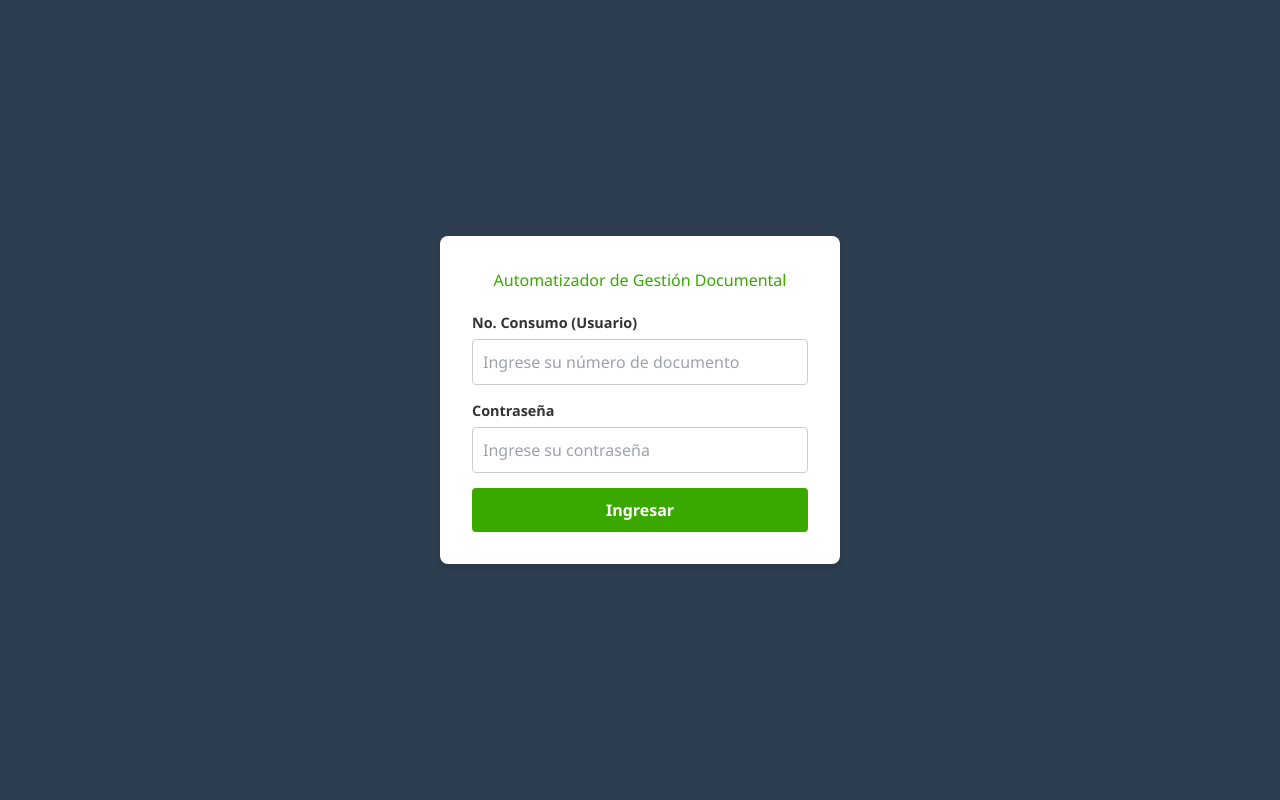
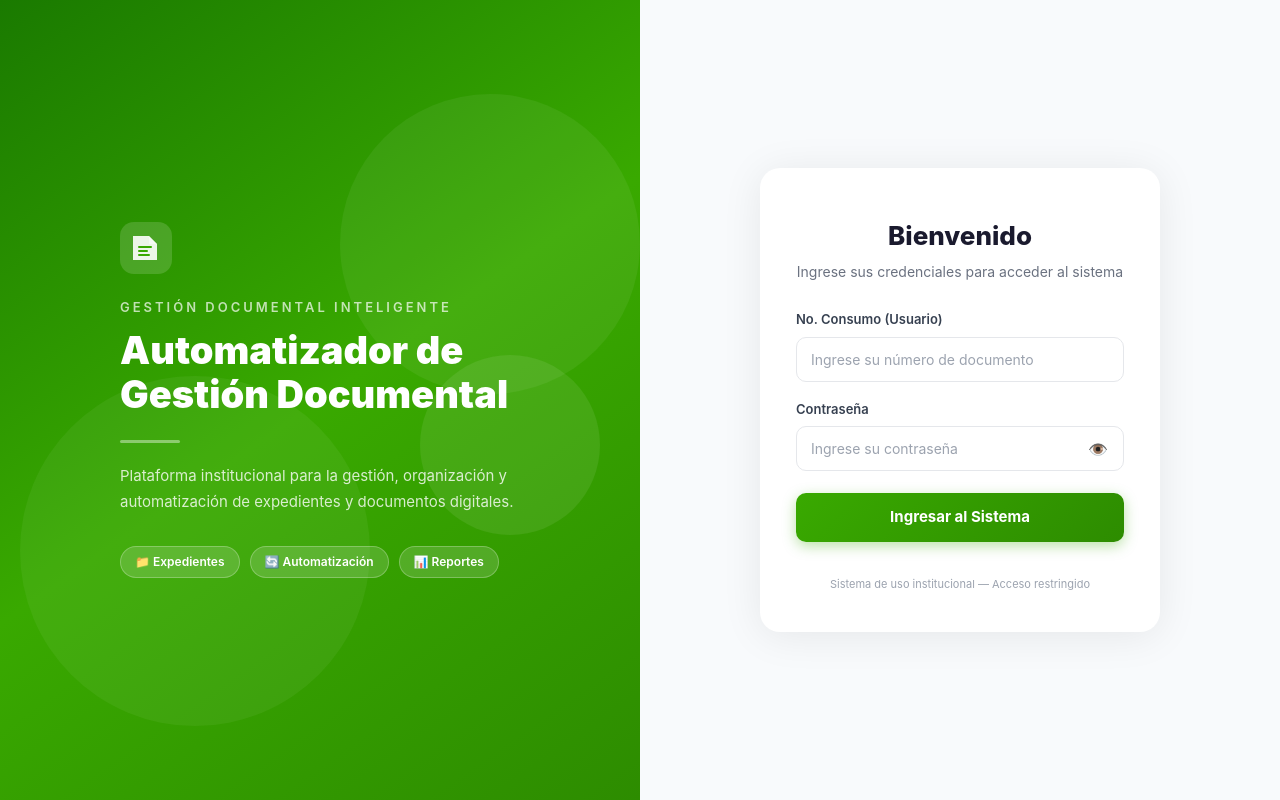
Before and after one commit to luepitar9015-maker/aescimi, a React (Vite) app in the folder frontend/: page /login in a window 1280 px wide. Built offline with nearby package versions, Linux system fonts and the light colour scheme.

Commit message:
feat: implementar nuevo diseño de login Option 1 (Split Screen Verde y Blanco)

```diff
--- a/frontend/src/App.jsx
+++ b/frontend/src/App.jsx
@@ -71,6 +71,7 @@ function Login() {
   const [newPass, setNewPass] = useState('');
   const [confirmPass, setConfirmPass] = useState('');
   const [tempToken, setTempToken] = useState(null);
+  const [showPass, setShowPass] = useState(false);
 
   const navigate = useNavigate();
 
@@ -115,91 +116,314 @@ function Login() {
           await axios.post('/api/users/change-password', { password: newPass }, {
               headers: { Authorization: `Bearer ${tempToken}` }
           });
-
           alert("Contraseña actualizada exitosamente. Ingrese con su nueva contraseña.");
           setRequirePasswordChange(false);
           setPass('');
           setNewPass('');
           setConfirmPass('');
           setError('');
-
       } catch (err) {
           setError(err.response?.data?.error || 'Error al cambiar la contraseña');
       }
   };
 
+  // ── Cambio de contraseña obligatorio ─────────────────────────────────────
   if (requirePasswordChange) {
     return (
-        <div className="login-container">
-          <div className="card login-card" style={{ borderTop: '4px solid #f59e0b' }}>
-            <h2>Cambio de Contraseña Obligatorio</h2>
-            <p className="text-sm text-gray-600 mb-4 text-center">Es su primera vez ingresando o un administrador restableció su acceso.</p>
-            <form onSubmit={handleChangePassword}>
-              <div className="form-group">
-                <label>Nueva Contraseña</label>
-                <input
-                  type="password"
-                  value={newPass}
-                  onChange={(e) => setNewPass(e.target.value)}
-                  required
-                  placeholder="Mínimo 6 caracteres"
-                  minLength={6}
-                />
+      <div style={styles.wrapper}>
+        <div style={styles.leftPanel}>
+          <BrandPanel />
         </div>
-              <div className="form-group">
-                <label>Confirmar Contraseña</label>
-                <input
-                  type="password"
-                  value={confirmPass}
-                  onChange={(e) => setConfirmPass(e.target.value)}
-                  required
-                  placeholder="Repita la nueva contraseña"
-                  minLength={6}
-                />
+        <div style={styles.rightPanel}>
+          <div style={styles.formBox}>
+            <div style={styles.formHeader}>
+              <span style={{ fontSize: 32 }}>🔑</span>
+              <h2 style={styles.formTitle}>Cambio de Contraseña</h2>
+              <p style={styles.formSubtitle}>Por seguridad, cree una nueva contraseña para continuar.</p>
             </div>
-              {error && <p className="error" style={{ color: '#d97706', backgroundColor: '#fef3c7', padding: '8px', borderRadius: '4px' }}>{error}</p>}
-              <button type="submit" className="btn btn-primary" style={{ backgroundColor: '#f59e0b' }}>Actualizar Contraseña</button>
-              <button type="button" className="btn" style={{ marginTop: '10px', width: '100%', backgroundColor: '#eee', color: '#333' }} onClick={() => { setRequirePasswordChange(false); setError(''); setPass(''); }}>Cancelar</button>
+            <form onSubmit={handleChangePassword} style={{ width: '100%' }}>
+              <div style={styles.field}>
+                <label style={styles.label}>Nueva Contraseña</label>
+                <input style={styles.input} type="password" value={newPass}
+                  onChange={e => setNewPass(e.target.value)} required placeholder="Mínimo 6 caracteres" minLength={6} />
+              </div>
+              <div style={styles.field}>
+                <label style={styles.label}>Confirmar Contraseña</label>
+                <input style={styles.input} type="password" value={confirmPass}
+                  onChange={e => setConfirmPass(e.target.value)} required placeholder="Repita la nueva contraseña" minLength={6} />
+              </div>
+              {error && <p style={styles.errorBox}>{error}</p>}
+              <button type="submit" style={styles.btnPrimary}>Actualizar Contraseña</button>
+              <button type="button" style={styles.btnSecondary}
+                onClick={() => { setRequirePasswordChange(false); setError(''); setPass(''); }}>
+                Cancelar
+              </button>
             </form>
+          </div>
         </div>
       </div>
     );
   }
 
+  // ── Login principal ───────────────────────────────────────────────────────
   return (
-    <div className="login-container">
-      <div className="card login-card">
-        <h2>Automatizador de Gestión Documental</h2>
-        <form onSubmit={handleLogin}>
-          <div className="form-group">
-            <label>No. Consumo (Usuario)</label>
+    <div style={styles.wrapper}>
+      {/* Panel izquierdo — Branding */}
+      <div style={styles.leftPanel}>
+        <BrandPanel />
+      </div>
+
+      {/* Panel derecho — Formulario */}
+      <div style={styles.rightPanel}>
+        <div style={styles.formBox}>
+          <div style={styles.formHeader}>
+            <h2 style={styles.formTitle}>Bienvenido</h2>
+            <p style={styles.formSubtitle}>Ingrese sus credenciales para acceder al sistema</p>
+          </div>
+
+          <form onSubmit={handleLogin} style={{ width: '100%' }}>
+            <div style={styles.field}>
+              <label style={styles.label}>No. Consumo (Usuario)</label>
               <input
+                id="login-doc"
+                style={styles.input}
                 type="text"
                 value={doc}
-              onChange={(e) => setDoc(e.target.value)}
+                onChange={e => setDoc(e.target.value)}
                 required
                 placeholder="Ingrese su número de documento"
+                autoComplete="username"
               />
             </div>
-          <div className="form-group">
-            <label>Contraseña</label>
+
+            <div style={styles.field}>
+              <label style={styles.label}>Contraseña</label>
+              <div style={{ position: 'relative' }}>
                 <input
-              type="password"
+                  id="login-pass"
+                  style={{ ...styles.input, paddingRight: '44px' }}
+                  type={showPass ? 'text' : 'password'}
                   value={pass}
-              onChange={(e) => setPass(e.target.value)}
+                  onChange={e => setPass(e.target.value)}
                   required
                   placeholder="Ingrese su contraseña"
+                  autoComplete="current-password"
                 />
+                <button type="button"
+                  onClick={() => setShowPass(s => !s)}
+                  style={styles.eyeBtn}
+                  title={showPass ? 'Ocultar' : 'Mostrar'}
+                >
+                  {showPass ? '🙈' : '👁️'}
+                </button>
               </div>
-          {error && <p className="error">{error}</p>}
-          <button type="submit" className="btn btn-primary">Ingresar</button>
+            </div>
+
+            {error && <p style={styles.errorBox}>{error}</p>}
+
+            <button type="submit" style={styles.btnPrimary}>
+              Ingresar al Sistema
+            </button>
           </form>
+
+          <p style={styles.footerNote}>
+            Sistema de uso institucional — Acceso restringido
+          </p>
+        </div>
       </div>
     </div>
   );
 }
 
+// ── Panel de branding izquierdo ───────────────────────────────────────────────
+function BrandPanel() {
+  return (
+    <div style={styles.brand}>
+      {/* Círculos decorativos */}
+      <div style={styles.circle1} />
+      <div style={styles.circle2} />
+      <div style={styles.circle3} />
+
+      <div style={styles.brandContent}>
+        {/* Ícono principal */}
+        <div style={styles.brandIcon}>
+          <svg width="52" height="52" viewBox="0 0 52 52" fill="none">
+            <rect width="52" height="52" rx="14" fill="rgba(255,255,255,0.15)" />
+            <path d="M13 14h16l8 8v16H13V14z" fill="rgba(255,255,255,0.9)" />
+            <path d="M29 14l8 8h-8V14z" fill="rgba(255,255,255,0.5)" />
+            <rect x="18" y="24" width="14" height="2" rx="1" fill="#39A900" />
+            <rect x="18" y="28" width="10" height="2" rx="1" fill="#39A900" />
+            <rect x="18" y="32" width="12" height="2" rx="1" fill="#39A900" />
+          </svg>
+        </div>
+
+        <p style={styles.brandTagline}>Gestión Documental Inteligente</p>
+        <h1 style={styles.brandTitle}>Automatizador de<br />Gestión Documental</h1>
+        <div style={styles.brandDivider} />
+        <p style={styles.brandDesc}>
+          Plataforma institucional para la gestión, organización y automatización
+          de expedientes y documentos digitales.
+        </p>
+
+        {/* Badges de características */}
+        <div style={styles.badges}>
+          {['📁 Expedientes', '🔄 Automatización', '📊 Reportes'].map(b => (
+            <span key={b} style={styles.badge}>{b}</span>
+          ))}
+        </div>
+      </div>
+    </div>
+  );
+}
+
+// ── Estilos en objeto (sin dependencia de CSS externo) ────────────────────────
+const styles = {
+  wrapper: {
+    display: 'flex',
+    minHeight: '100vh',
+    fontFamily: "'Inter', 'Segoe UI', system-ui, sans-serif",
+  },
+  // Panel izquierdo verde
+  leftPanel: {
+    flex: '1 1 50%',
+    background: 'linear-gradient(145deg, #1a7a00 0%, #39A900 50%, #2d8c00 100%)',
+    display: 'flex',
+    alignItems: 'center',
+    justifyContent: 'center',
+    position: 'relative',
+    overflow: 'hidden',
+    minHeight: '100vh',
+  },
+  brand: {
+    position: 'relative',
+    zIndex: 1,
+    color: 'white',
+    padding: '48px 40px',
+    maxWidth: '480px',
+  },
+  brandContent: { position: 'relative', zIndex: 2 },
+  brandIcon: { marginBottom: '24px' },
+  brandTagline: {
+    fontSize: '13px',
+    fontWeight: '600',
+    letterSpacing: '3px',
+    textTransform: 'uppercase',
+    color: 'rgba(255,255,255,0.7)',
+    marginBottom: '12px',
+  },
+  brandTitle: {
+    fontSize: '38px',
+    fontWeight: '900',
+    lineHeight: '1.15',
+    color: '#ffffff',
+    margin: '0 0 24px',
+  },
+  brandDivider: {
+    width: '60px',
+    height: '3px',
+    background: 'rgba(255,255,255,0.4)',
+    borderRadius: '2px',
+    marginBottom: '20px',
+  },
+  brandDesc: {
+    fontSize: '15px',
+    lineHeight: '1.7',
+    color: 'rgba(255,255,255,0.8)',
+    marginBottom: '32px',
+  },
+  badges: { display: 'flex', gap: '10px', flexWrap: 'wrap' },
+  badge: {
+    background: 'rgba(255,255,255,0.15)',
+    border: '1px solid rgba(255,255,255,0.25)',
+    color: 'white',
+    fontSize: '12px',
+    fontWeight: '600',
+    padding: '6px 14px',
+    borderRadius: '20px',
+  },
+  // Círculos decorativos
+  circle1: {
+    position: 'absolute', top: '-80px', right: '-80px',
+    width: '300px', height: '300px', borderRadius: '50%',
+    background: 'rgba(255,255,255,0.06)',
+  },
+  circle2: {
+    position: 'absolute', bottom: '-100px', left: '-60px',
+    width: '350px', height: '350px', borderRadius: '50%',
+    background: 'rgba(255,255,255,0.05)',
+  },
+  circle3: {
+    position: 'absolute', top: '40%', right: '-40px',
+    width: '180px', height: '180px', borderRadius: '50%',
+    background: 'rgba(255,255,255,0.08)',
+  },
+  // Panel derecho blanco
+  rightPanel: {
+    flex: '1 1 50%',
+    background: '#f8fafc',
+    display: 'flex',
+    alignItems: 'center',
+    justifyContent: 'center',
+    padding: '40px 24px',
+    minHeight: '100vh',
+  },
+  formBox: {
+    width: '100%',
+    maxWidth: '400px',
+    background: '#ffffff',
+    borderRadius: '20px',
+    padding: '40px 36px',
+    boxShadow: '0 4px 40px rgba(0,0,0,0.08)',
+    display: 'flex',
+    flexDirection: 'column',
+    alignItems: 'center',
+  },
+  formHeader: { textAlign: 'center', marginBottom: '28px' },
+  formTitle: {
+    fontSize: '26px', fontWeight: '800', color: '#1a1a2e', margin: '8px 0 6px',
+  },
+  formSubtitle: { fontSize: '14px', color: '#6b7280', margin: 0 },
+  field: { width: '100%', marginBottom: '18px' },
+  label: {
+    display: 'block', fontSize: '13px', fontWeight: '600',
+    color: '#374151', marginBottom: '7px',
+  },
+  input: {
+    width: '100%', padding: '11px 14px', fontSize: '14px',
+    border: '1.5px solid #e5e7eb', borderRadius: '10px',
+    outline: 'none', transition: 'border-color 0.2s',
+    boxSizing: 'border-box', color: '#111827',
+  },
+  eyeBtn: {
+    position: 'absolute', right: '12px', top: '50%', transform: 'translateY(-50%)',
+    background: 'none', border: 'none', cursor: 'pointer', fontSize: '16px', padding: '4px',
+  },
+  errorBox: {
+    width: '100%', background: '#fef2f2', border: '1px solid #fecaca',
+    color: '#dc2626', borderRadius: '8px', padding: '10px 14px',
+    fontSize: '13px', margin: '0 0 14px',
+  },
+  btnPrimary: {
+    width: '100%', padding: '13px', fontSize: '15px', fontWeight: '700',
+    background: 'linear-gradient(135deg, #39A900, #2d8c00)',
+    color: 'white', border: 'none', borderRadius: '10px',
+    cursor: 'pointer', marginTop: '4px', marginBottom: '10px',
+    boxShadow: '0 4px 14px rgba(57,169,0,0.35)',
+    transition: 'opacity 0.2s',
+  },
+  btnSecondary: {
+    width: '100%', padding: '11px', fontSize: '14px', fontWeight: '600',
+    background: '#f1f5f9', color: '#475569', border: 'none',
+    borderRadius: '10px', cursor: 'pointer',
+  },
+  footerNote: {
+    marginTop: '24px', fontSize: '11px', color: '#9ca3af', textAlign: 'center',
+  },
+};
+
+
 // Protected Route Wrapper
+
 function ProtectedRoute({ children }) {
   const token = localStorage.getItem('token');
   if (!token) return <Navigate to="/login" replace />;
```
Lines whose indentation alone changed are shown as unchanged.
